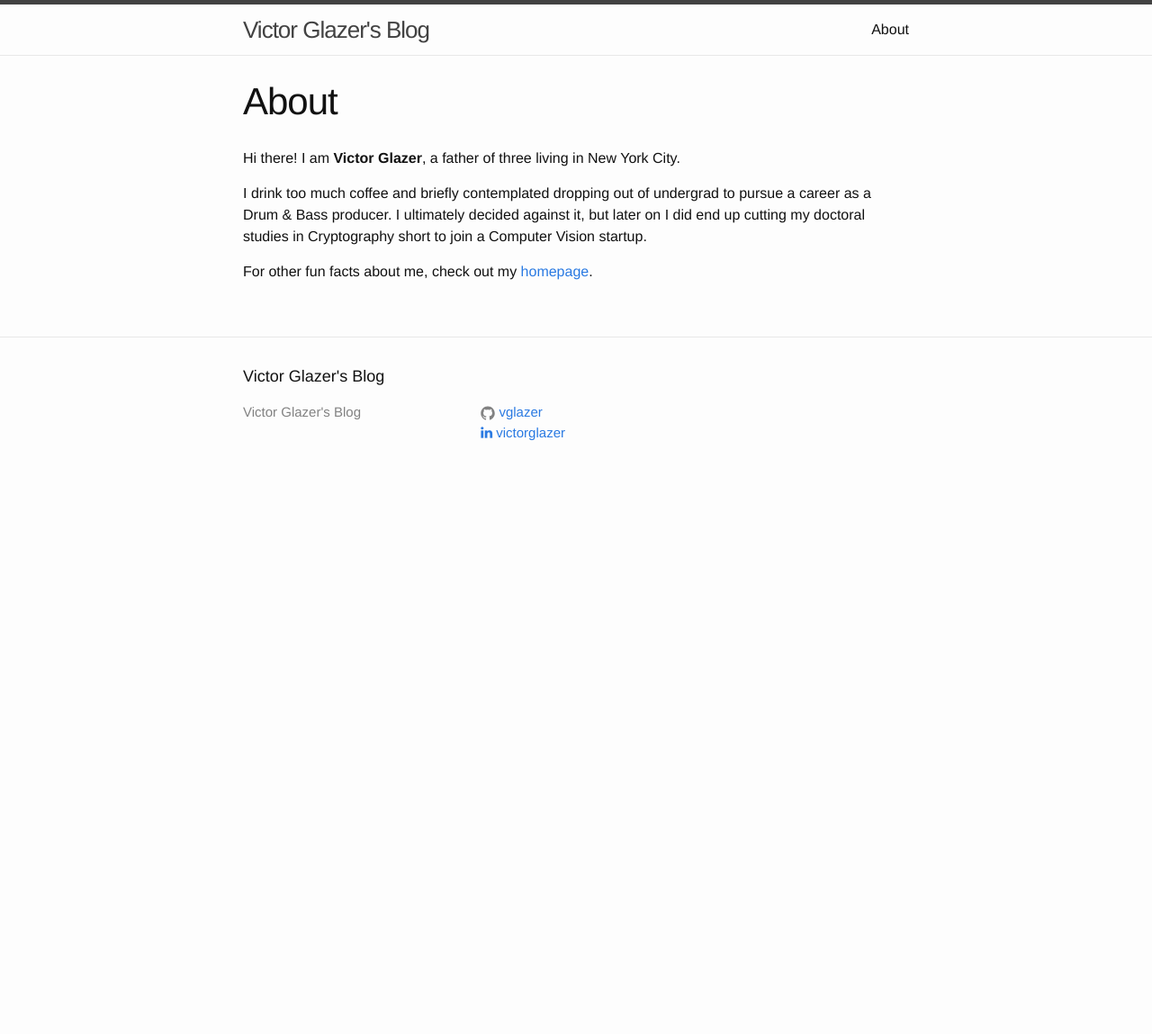
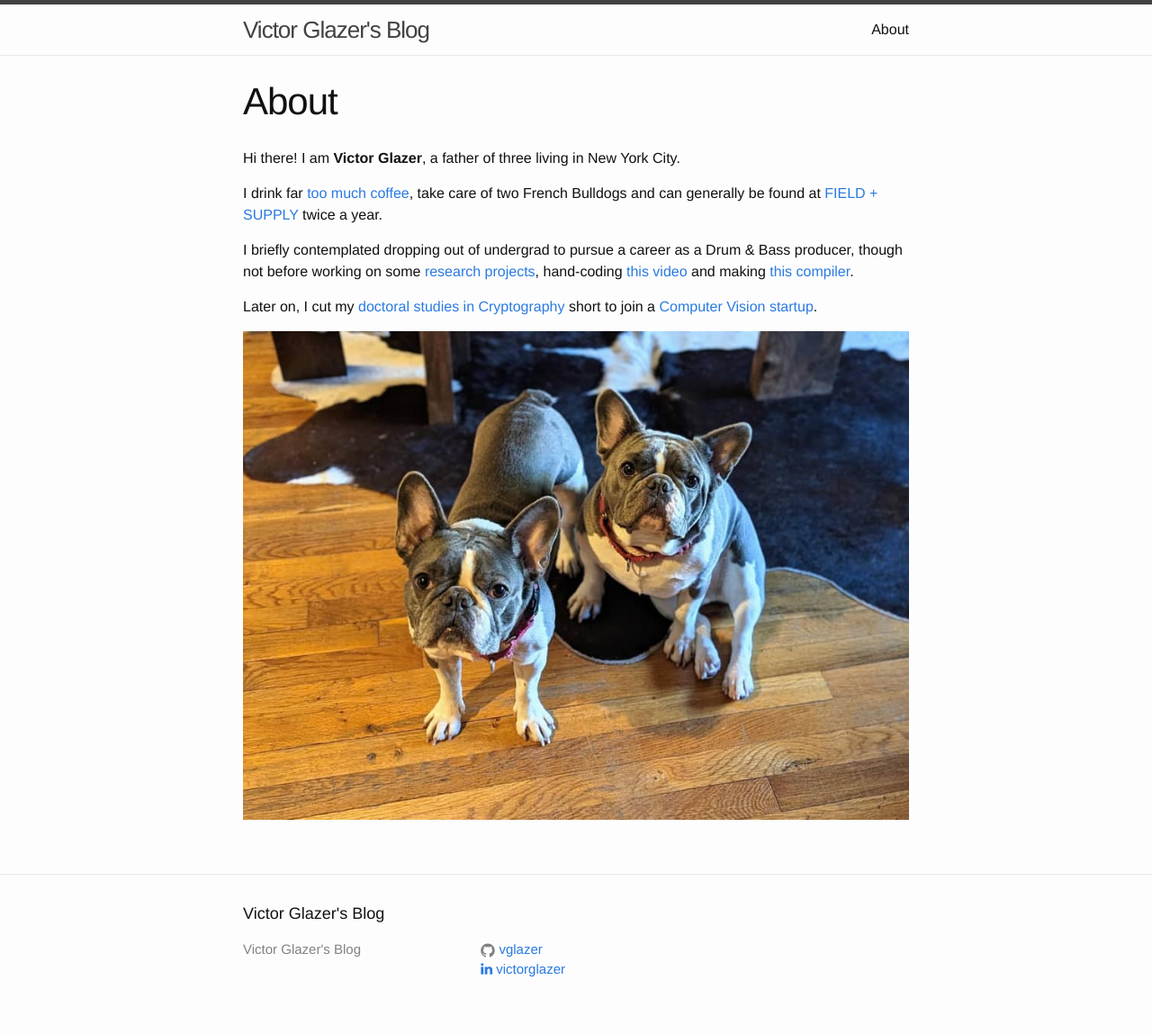
Before and after one commit to vglazer/vglazer.github.io, a Jekyll site: the page built from about.md, in a window 1280 px wide. Shown: the whole page at 90% size. Built offline with Jekyll 4.4.1, drawn with Linux system fonts in a browser that asks for light colours; nearby versions of some CDN libraries; before the commit the page ends 900 px from its top, so only the background shows below that.

Commit message:
Updated about page

```diff
--- a/about.md
+++ b/about.md
@@ -6,6 +6,10 @@ permalink: /about/
 
 Hi there! I am **Victor Glazer**, a father of three living in New York City.
 
-I drink too much coffee and briefly contemplated dropping out of undergrad to pursue a career as a Drum & Bass producer. I ultimately decided against it, but later on I did end up cutting my doctoral studies in Cryptography short to join a Computer Vision startup.
+I drink far [too much coffee](https://images.squarespace-cdn.com/content/v1/5bf04054e74940effe961412/1542474890190-I1B1IY3UTJN08GJS6XYJ/tm1+cov.jpg?format=2500w), take care of two French Bulldogs and can generally be found at [FIELD + SUPPLY](https://fieldandsupply.com/pages/f-s-mrkts) twice a year.
 
-For other fun facts about me, check out my [homepage](https://www.cs.toronto.edu/~glazer).
+I briefly contemplated dropping out of undergrad to pursue a career as a Drum & Bass producer, though not before working on some [research projects](https://github.com/vglazer/USRA), hand-coding [this video](https://www.cs.toronto.edu/~glazer/gundam.avi) and making [this compiler](https://github.com/vglazer/csc488).
+
+Later on, I cut my [doctoral studies in Cryptography](https://www.cs.toronto.edu/~glazer/doc/VictorGlazerMSThesis.pdf) short to join a [Computer Vision startup](https://tineye.com/about).
+
+![Zoe and Olive](/assets/images/ZoeAndOlive.JPG)
```
Also changed, not shown: README.md, assets/images/ZoeAndOlive.JPG (added).
